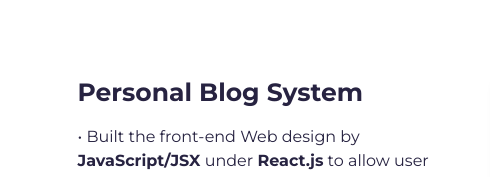
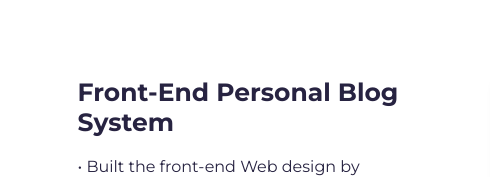
Before and after one commit to Bobbyshu/SelfPortfolio, a website built with Parcel: page src/index.html in a window 1280 px wide. Shown: the part 2996-3173 px from the top of the page, 0-490 px from the left. Built offline with nearby package versions, Linux system fonts and the light colour scheme.

Commit message:
Update index.html

```diff
--- a/src/index.html
+++ b/src/index.html
@@ -228,7 +228,7 @@
         <div class="row">
           <div class="col-lg-4 col-sm-12">
             <div class="project-wrapper__text load-hidden">
-              <h3 class="project-wrapper__text-title">Personal Blog System</h3>
+              <h3 class="project-wrapper__text-title">Front-End Personal Blog System</h3>
               <div>
                 <p class="mb-4">
                   • Built the front-end Web design by <strong>JavaScript/JSX</strong> under <strong>React.js</strong> to
```
